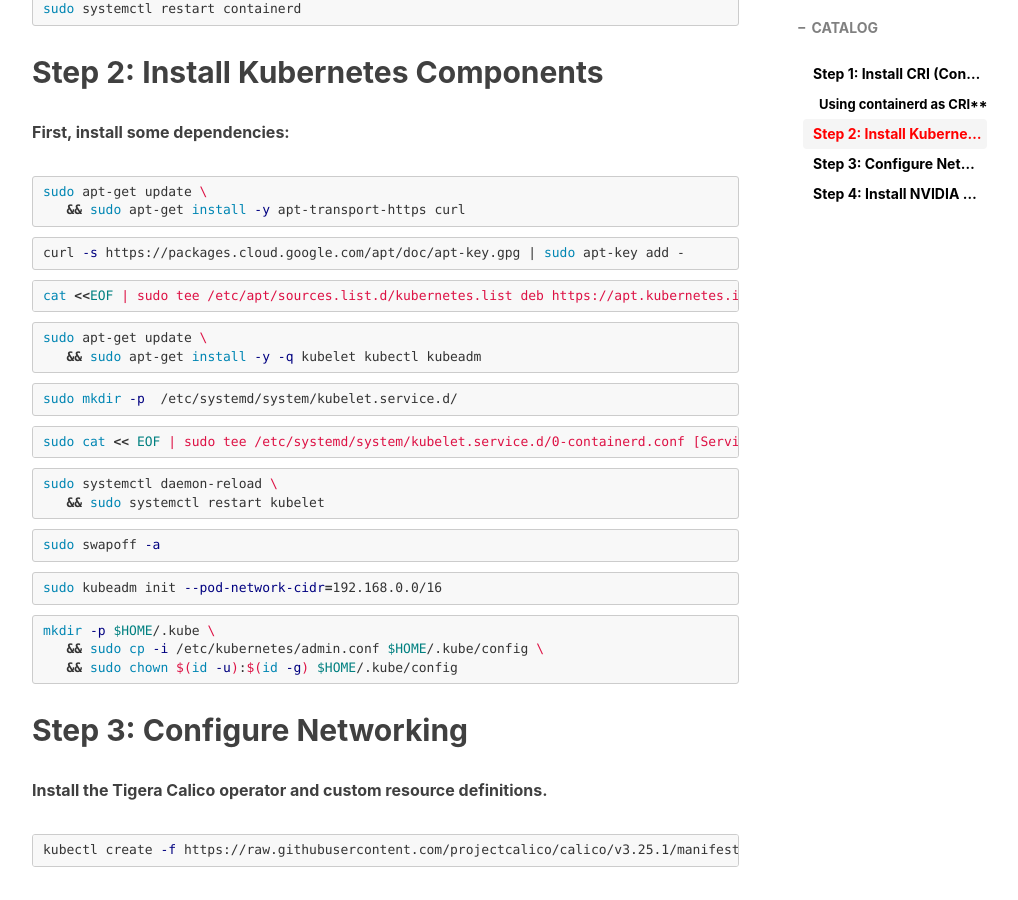
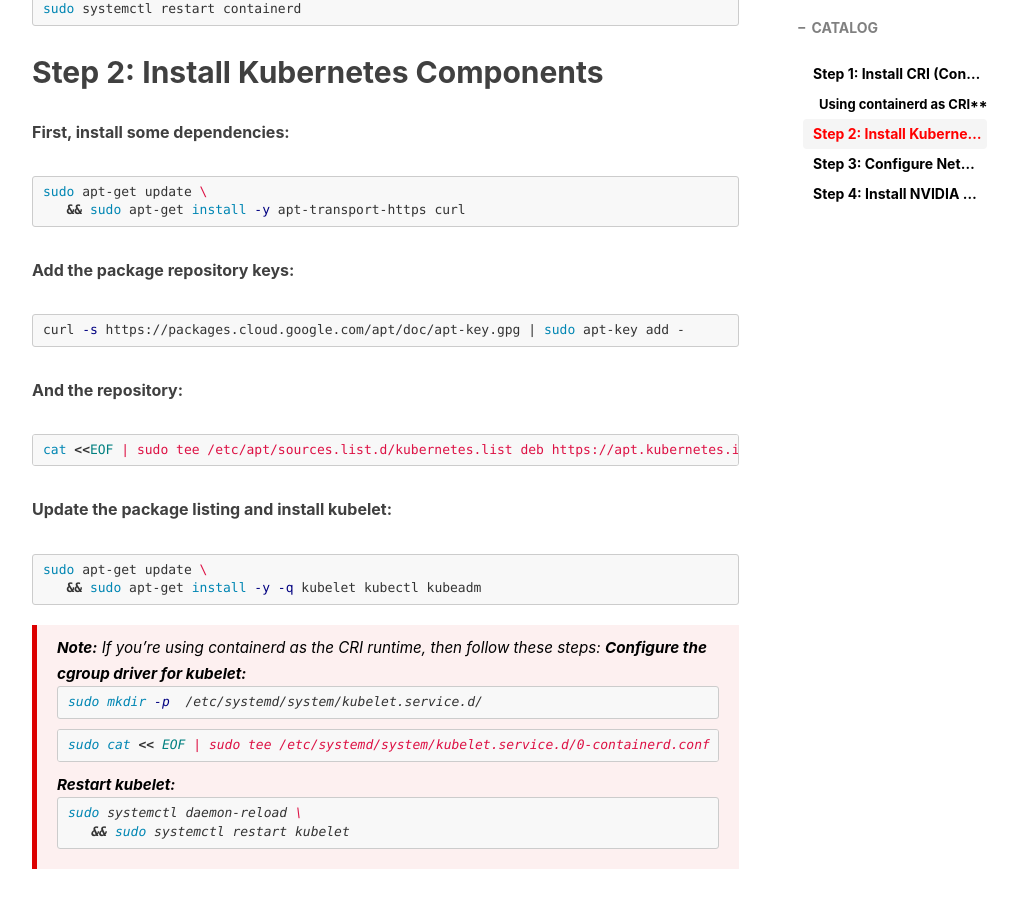
Before and after one commit to nab1010/nab1010.github.io, a Jekyll site: the page built from _posts/Knowledge/2023-05-19-create-gpu-kubernetes-clus.md, in a window 1280 px wide and 900 px high, scrolled down 1931 px. Shown: the whole window, without its empty margins (233-1251 px from the left). Built offline with Jekyll 4.4.1, drawn with Linux system fonts in a browser that asks for light colours; nearby versions of some CDN libraries; comment, search, counter and statistics services are not loaded; some of the changed text lies outside the part shown.

Commit message:
nabang1010 update

````diff
--- a/_posts/Knowledge/2023-05-19-create-gpu-kubernetes-clus.md
+++ b/_posts/Knowledge/2023-05-19-create-gpu-kubernetes-clus.md
@@ -110,52 +110,60 @@ sudo systemctl restart containerd
 sudo apt-get update \
    && sudo apt-get install -y apt-transport-https curl
 ```
+**Add the package repository keys:**
 
 ```bash
 curl -s https://packages.cloud.google.com/apt/doc/apt-key.gpg | sudo apt-key add -
 ```
+**And the repository:**
 
 ```bash
 cat <<EOF | sudo tee /etc/apt/sources.list.d/kubernetes.list
 deb https://apt.kubernetes.io/ kubernetes-xenial main
 EOF
 ```
+**Update the package listing and install kubelet:**
 
 ```bash
 sudo apt-get update \
    && sudo apt-get install -y -q kubelet kubectl kubeadm
 ```
+> **Note:** If you’re using containerd as the CRI runtime, then follow these steps:
+> **Configure the cgroup driver for kubelet:**
+> ```bash
+> sudo mkdir -p  /etc/systemd/system/kubelet.service.d/
+> ```
+>
+> ```bash
+> sudo cat << EOF | sudo tee  /etc/systemd/system/kubelet.service.d/0-containerd.conf
+> [Service]
+> Environment="KUBELET_EXTRA_ARGS= --runtime-request-timeout=15m --container-runtime-endpoint=unix:///var/run/containerd/containerd.sock --cgroup-driver='systemd'"
+> EOF
+> ```
+> **Restart kubelet:**
+> ```bash
+> sudo systemctl daemon-reload \
+>    && sudo systemctl restart kubelet
+> ```
 
-```bash
-sudo mkdir -p  /etc/systemd/system/kubelet.service.d/
-```
-
-```bash
-sudo cat << EOF | sudo tee  /etc/systemd/system/kubelet.service.d/0-containerd.conf
-[Service]
-Environment="KUBELET_EXTRA_ARGS= --runtime-request-timeout=15m --container-runtime-endpoint=unix:///var/run/containerd/containerd.sock --cgroup-driver='systemd'"
-EOF
-```
-
-```bash
-sudo systemctl daemon-reload \
-   && sudo systemctl restart kubelet
-```
+**Disable swap**
 
 ```bash
 sudo swapoff -a
 ```
 
+**And `init` using `kubeadm`:**
 ```bash
 sudo kubeadm init --pod-network-cidr=192.168.0.0/16
 ```
+
+**Finish the configuration setup with Kubeadm:**
 
 ```bash
 mkdir -p $HOME/.kube \
    && sudo cp -i /etc/kubernetes/admin.conf $HOME/.kube/config \
    && sudo chown $(id -u):$(id -g) $HOME/.kube/config
 ```
-
 
 ## Step 3: Configure Networking
 
````
